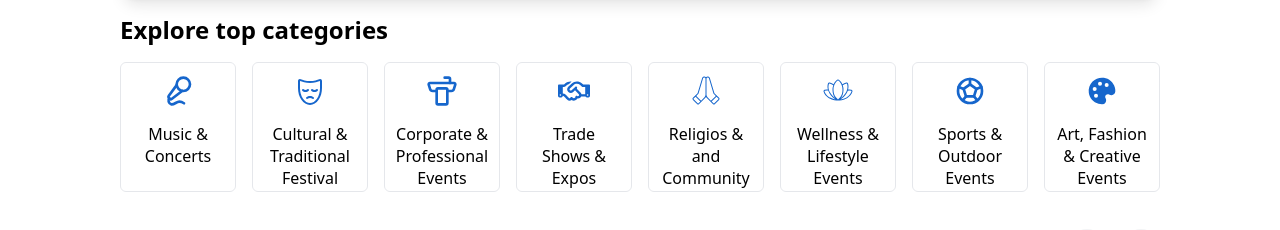
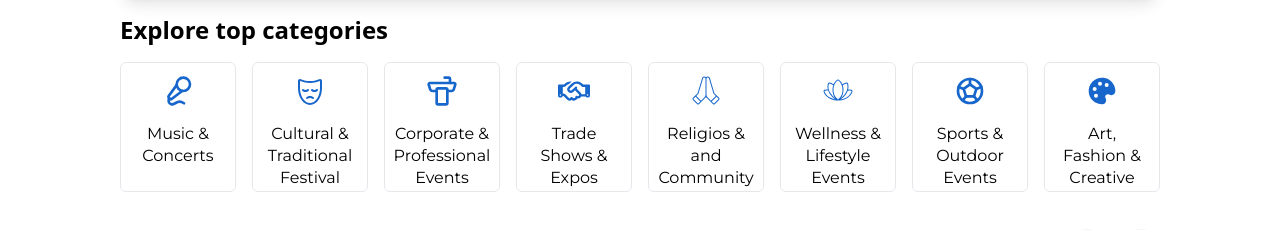
Before and after one commit to mafindijr/easy-ticketing-app, a React (Vite) app: page / in a window 1280 px wide. Shown: the part 450-680 px from the top of the page. Built offline with nearby package versions, Linux system fonts and the light colour scheme.

Commit message:
refactor: apply font-montserrat class to Categories component

```diff
--- a/src/components/categories.jsx
+++ b/src/components/categories.jsx
@@ -58,7 +58,7 @@ export default function Categories() {
         }
 
   return (
-    <div className='flex flex-row gap-4 items-center justify-around pl-30 pr-30 my-4'>
+    <div className='font-montserrat text-[14px] flex flex-row gap-4 items-center justify-around pl-30 pr-30 my-4'>
 
         {eventsCategory.map(category => (
             <div
```
